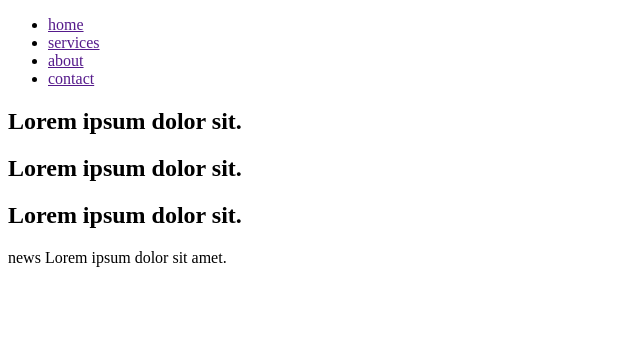
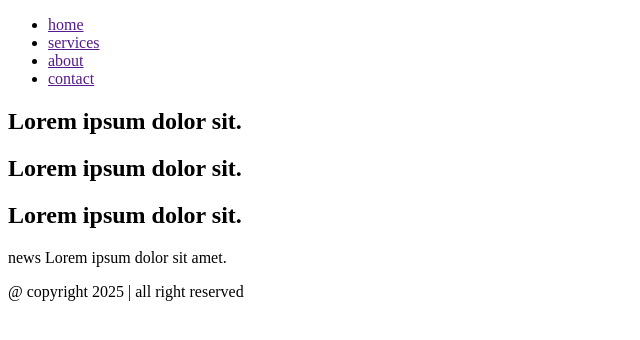
Before and after one commit to MaazTariq000/aptech, a plain HTML site: page index.html in a window 1280 px wide. Shown: the whole page, without its empty margins (0-640 px from the left). Drawn offline with Linux system fonts and the light colour scheme.

Commit message:
footer added

```diff
--- a/index.html
+++ b/index.html
@@ -26,5 +26,8 @@
       </section>
       <article>news Lorem ipsum dolor sit amet.</article>
     </main>
+    <footer>
+        <p>@ copyright 2025 | all right reserved</p>
+    </footer>
   </body>
 </html>
```
